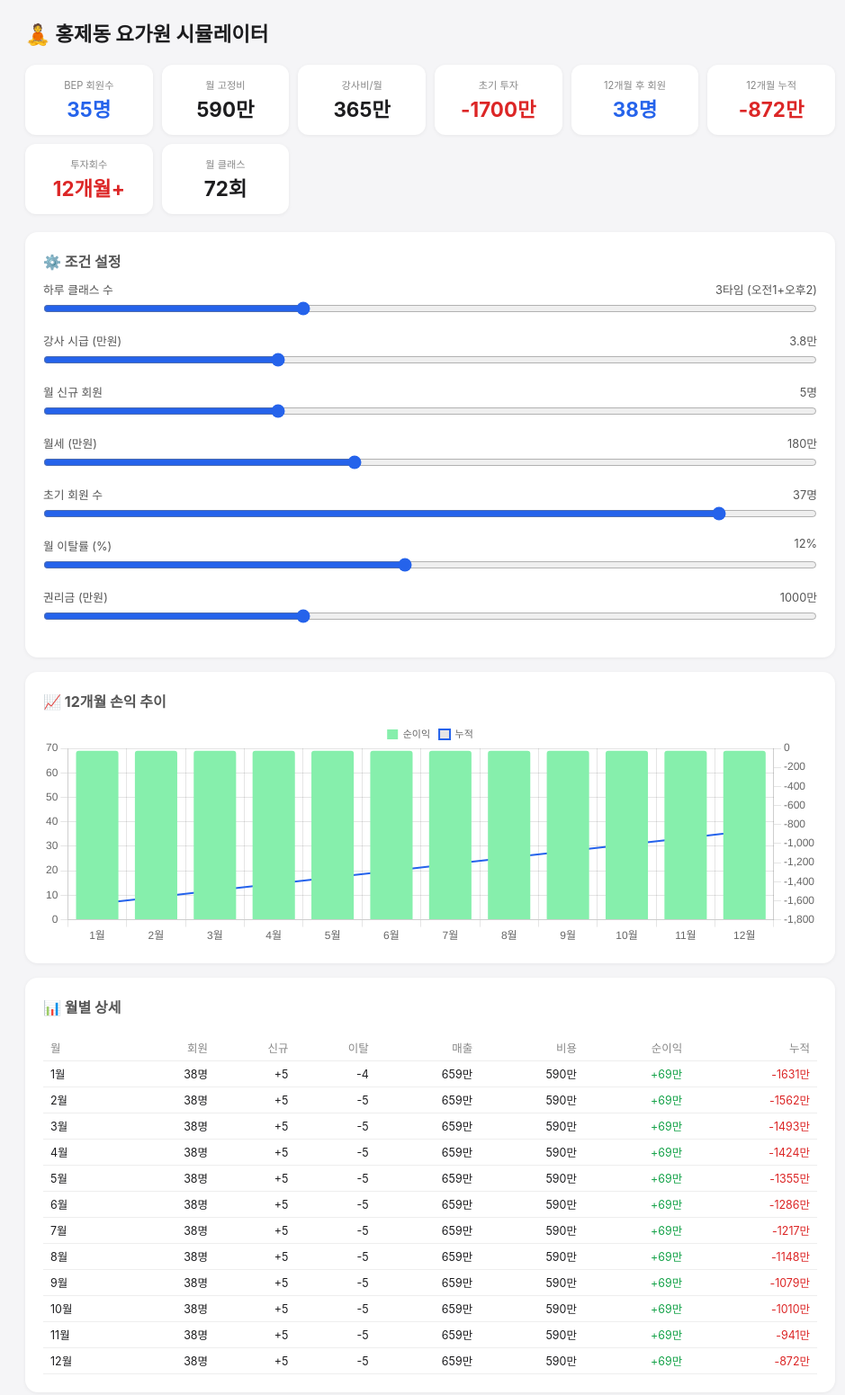
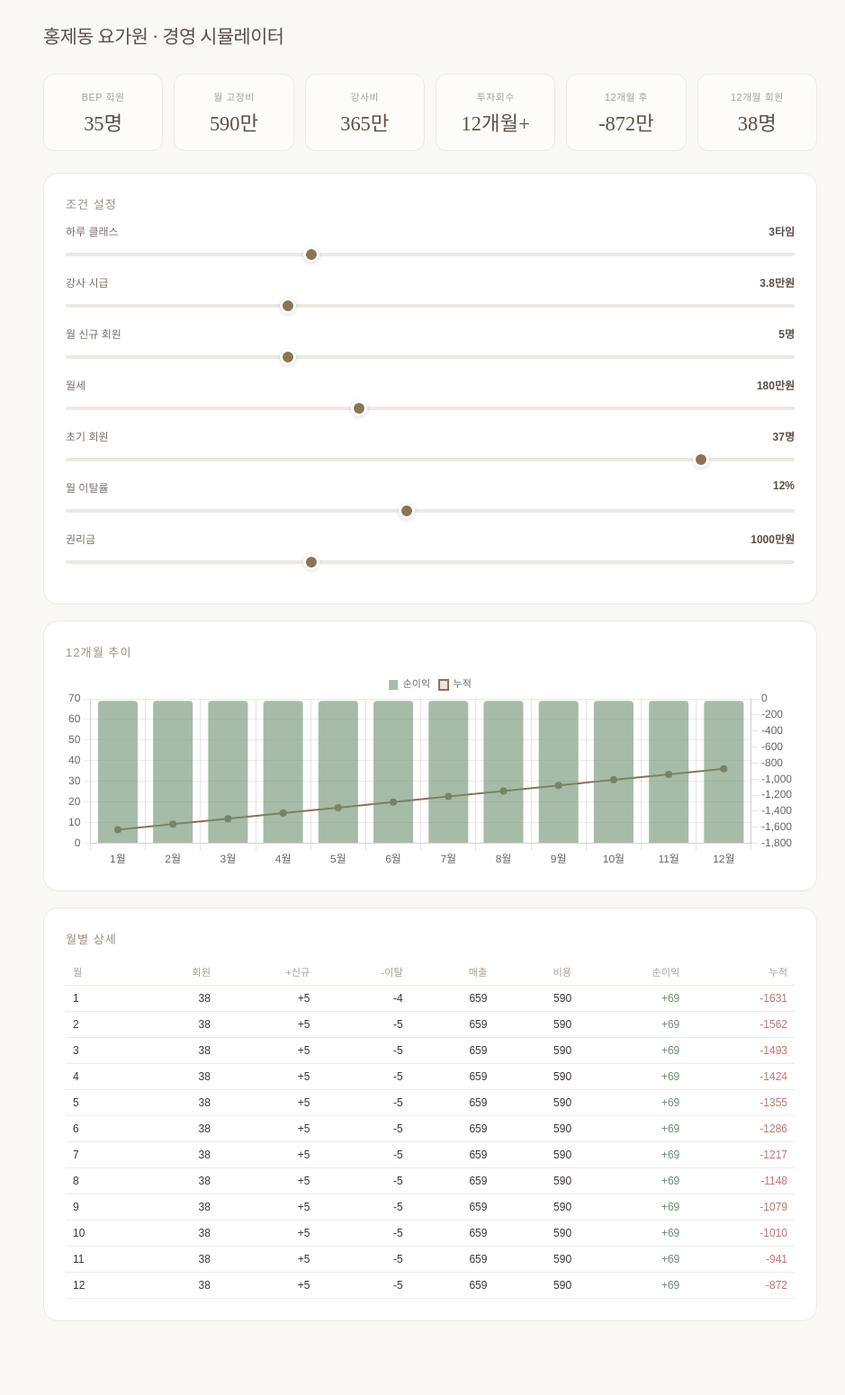
Before and after one commit to soddy-igaw/yoga-dashboard, a plain HTML site: page index.html in a window 1280 px wide. Shown: the top 1551 px of the page at 90% size, without its empty margins (162-1101 px from the left). After the commit the page ends 1511 px from the top, so only its background shows below. Drawn offline with nearby package versions, Linux system fonts and the light colour scheme; a web font is replaced by a local one.

Commit message:
feat: 감성 UI 개편 + 홍보용 랜딩페이지 추가

```diff
--- a/index.html
+++ b/index.html
@@ -3,184 +3,115 @@
 <head>
     <meta charset="UTF-8">
     <meta name="viewport" content="width=device-width, initial-scale=1.0">
-    <title>홍제동 요가원 경영 대시보드</title>
+    <title>요가원 경영 시뮬레이터</title>
     <script src="https://cdn.jsdelivr.net/npm/chart.js"></script>
+    <link href="https://fonts.googleapis.com/css2?family=Noto+Serif+KR:wght@300;500&family=Pretendard:wght@300;400;600&display=swap" rel="stylesheet">
     <style>
         * { margin: 0; padding: 0; box-sizing: border-box; }
-        body { font-family: -apple-system, sans-serif; background: #f5f5f7; color: #1d1d1f; padding: 20px; }
-        .container { max-width: 900px; margin: 0 auto; }
-        h1 { font-size: 1.4rem; margin-bottom: 20px; }
-        h2 { font-size: 1rem; margin-bottom: 10px; color: #555; }
-        .section { background: white; border-radius: 14px; padding: 20px; margin-bottom: 16px; box-shadow: 0 1px 4px rgba(0,0,0,0.06); }
-        .kpi-grid { display: grid; grid-template-columns: repeat(auto-fit, minmax(140px, 1fr)); gap: 10px; margin-bottom: 20px; }
-        .kpi { background: white; border-radius: 12px; padding: 14px; text-align: center; box-shadow: 0 1px 4px rgba(0,0,0,0.06); }
-        .kpi .label { font-size: 0.7rem; color: #888; }
-        .kpi .val { font-size: 1.4rem; font-weight: 700; margin-top: 2px; }
-        .pos { color: #16a34a; } .neg { color: #dc2626; } .blue { color: #2563eb; }
-        .slider-group { margin-bottom: 14px; }
-        .slider-group label { font-size: 0.8rem; color: #555; display: flex; justify-content: space-between; margin-bottom: 4px; }
-        .slider-group input[type=range] { width: 100%; accent-color: #2563eb; }
-        .chart-box { height: 250px; margin-top: 10px; }
-        table { width: 100%; border-collapse: collapse; font-size: 0.78rem; margin-top: 10px; }
-        th, td { padding: 5px 8px; text-align: right; border-bottom: 1px solid #eee; }
-        th { color: #888; font-weight: 500; } td:first-child, th:first-child { text-align: left; }
-        .note { font-size: 0.75rem; color: #999; margin-top: 8px; }
+        body { font-family: 'Pretendard', sans-serif; background: #faf8f5; color: #3d3530; padding: 24px 16px; }
+        .container { max-width: 860px; margin: 0 auto; }
+        h1 { font-family: 'Noto Serif KR', serif; font-weight: 300; font-size: 1.3rem; letter-spacing: -0.5px; margin-bottom: 28px; color: #5c4f47; }
+        h2 { font-size: 0.82rem; font-weight: 400; color: #9b8e85; margin-bottom: 12px; letter-spacing: 1px; text-transform: uppercase; }
+        .section { background: #fff; border-radius: 16px; padding: 24px; margin-bottom: 18px; border: 1px solid #ede8e3; }
+        .kpi-grid { display: grid; grid-template-columns: repeat(auto-fit, minmax(130px, 1fr)); gap: 12px; margin-bottom: 24px; }
+        .kpi { background: #fdfcfa; border-radius: 12px; padding: 16px; text-align: center; border: 1px solid #ede8e3; }
+        .kpi .label { font-size: 0.68rem; color: #a89e96; letter-spacing: 0.5px; }
+        .kpi .val { font-family: 'Noto Serif KR', serif; font-size: 1.4rem; font-weight: 500; margin-top: 4px; color: #5c4f47; }
+        .pos { color: #6b8f71; } .neg { color: #c4736e; } .accent { color: #8b7355; }
+        .slider-group { margin-bottom: 16px; }
+        .slider-group label { font-size: 0.75rem; color: #7a6f67; display: flex; justify-content: space-between; margin-bottom: 6px; }
+        .slider-group label span { font-weight: 600; color: #5c4f47; }
+        input[type=range] { width: 100%; height: 4px; -webkit-appearance: none; background: #ede8e3; border-radius: 2px; outline: none; }
+        input[type=range]::-webkit-slider-thumb { -webkit-appearance: none; width: 18px; height: 18px; border-radius: 50%; background: #8b7355; cursor: pointer; border: 3px solid #fff; box-shadow: 0 1px 4px rgba(0,0,0,0.15); }
+        .chart-box { height: 220px; margin-top: 8px; }
+        table { width: 100%; border-collapse: collapse; font-size: 0.75rem; }
+        th, td { padding: 7px 8px; text-align: right; border-bottom: 1px solid #f0ebe6; }
+        th { color: #a89e96; font-weight: 400; font-size: 0.7rem; } td:first-child, th:first-child { text-align: left; }
+        .divider { height: 1px; background: #ede8e3; margin: 20px 0; }
     </style>
 </head>
 <body>
 <div class="container">
-    <h1>🧘 홍제동 요가원 시뮬레이터</h1>
-
+    <h1>홍제동 요가원 · 경영 시뮬레이터</h1>
     <div class="kpi-grid" id="kpis"></div>
 
     <div class="section">
-        <h2>⚙️ 조건 설정</h2>
-        <div class="slider-group"><label>하루 클래스 수 <span id="v_classes"></span></label><input type="range" id="s_classes" min="2" max="5" step="1" value="3"></div>
-        <div class="slider-group"><label>강사 시급 (만원) <span id="v_wage"></span></label><input type="range" id="s_wage" min="3.5" max="4.5" step="0.1" value="3.75"></div>
+        <h2>조건 설정</h2>
+        <div class="slider-group"><label>하루 클래스 <span id="v_classes"></span></label><input type="range" id="s_classes" min="2" max="5" step="1" value="3"></div>
+        <div class="slider-group"><label>강사 시급 <span id="v_wage"></span></label><input type="range" id="s_wage" min="3.5" max="4.5" step="0.1" value="3.75"></div>
         <div class="slider-group"><label>월 신규 회원 <span id="v_new"></span></label><input type="range" id="s_new" min="2" max="12" step="1" value="5"></div>
-        <div class="slider-group"><label>월세 (만원) <span id="v_rent"></span></label><input type="range" id="s_rent" min="160" max="210" step="5" value="180"></div>
-        <div class="slider-group"><label>초기 회원 수 <span id="v_members"></span></label><input type="range" id="s_members" min="15" max="40" step="1" value="37"></div>
-        <div class="slider-group"><label>월 이탈률 (%) <span id="v_churn"></span></label><input type="range" id="s_churn" min="5" max="20" step="1" value="12"></div>
-        <div class="slider-group"><label>권리금 (만원) <span id="v_key"></span></label><input type="range" id="s_key" min="500" max="2000" step="100" value="1000"></div>
+        <div class="slider-group"><label>월세 <span id="v_rent"></span></label><input type="range" id="s_rent" min="160" max="210" step="5" value="180"></div>
+        <div class="slider-group"><label>초기 회원 <span id="v_members"></span></label><input type="range" id="s_members" min="15" max="40" step="1" value="37"></div>
+        <div class="slider-group"><label>월 이탈률 <span id="v_churn"></span></label><input type="range" id="s_churn" min="5" max="20" step="1" value="12"></div>
+        <div class="slider-group"><label>권리금 <span id="v_key"></span></label><input type="range" id="s_key" min="500" max="2000" step="100" value="1000"></div>
     </div>
 
     <div class="section">
-        <h2>📈 12개월 손익 추이</h2>
+        <h2>12개월 추이</h2>
         <div class="chart-box"><canvas id="chart"></canvas></div>
     </div>
 
     <div class="section">
-        <h2>📊 월별 상세</h2>
+        <h2>월별 상세</h2>
         <div style="overflow-x:auto;"><table id="tbl"></table></div>
-    </div>
-
-    <div class="section">
-        <h2>💡 수업 구조</h2>
-        <div id="classInfo"></div>
-        <p class="note">오전 1타임 + 오후 2타임 기본 / 슬라이더로 조절 시 오후 타임 추가</p>
     </div>
 </div>
 
 <script>
 let chart;
-const $ = id => document.getElementById(id);
+const $=id=>document.getElementById(id);
+const SLIDERS=['classes','wage','new','rent','members','churn','key'];
+SLIDERS.forEach(s=>$('s_'+s).addEventListener('input',render));
 
-const SLIDERS = ['classes','wage','new','rent','members','churn','key'];
-SLIDERS.forEach(s => {
-    $('s_'+s).addEventListener('input', render);
-});
+function getInputs(){return{classesPerDay:+$('s_classes').value,wage:+$('s_wage').value,monthlyNew:+$('s_new').value,rent:+$('s_rent').value,initialMembers:+$('s_members').value,churnRate:+$('s_churn').value/100,keyMoney:+$('s_key').value,deposit:500,interior:200,pricePerMonth:52/3,daysPerWeek:6}}
 
-function getInputs() {
-    return {
-        classesPerDay: +$('s_classes').value,
-        wage: +$('s_wage').value,
-        monthlyNew: +$('s_new').value,
-        rent: +$('s_rent').value,
-        initialMembers: +$('s_members').value,
-        churnRate: +$('s_churn').value / 100,
-        keyMoney: +$('s_key').value,
-        deposit: 500,
-        interior: 200,
-        pricePerMonth: 52 / 3, // 3개월 52만 → 월 17.3만
-        daysPerWeek: 6,
-    };
+function calcCost(p){
+    const total=p.classesPerDay*p.daysPerWeek*4;
+    const self=8;
+    const inst=(total-self)*p.wage*1.5;
+    return{instructor:Math.round(inst),fixed:Math.round(p.rent+inst+25+10+10),total,self};
 }
 
-function calcCost(p, members) {
-    // 강사비: 클래스수 × 주6일 × 4주 × (시급 × 1.5시간)
-    const classesPerMonth = p.classesPerDay * p.daysPerWeek * 4;
-    const instructorCost = classesPerMonth * p.wage * 1.5;
-    // 주말 본인 2클래스 절감 (토일 × 4주 = 8클래스)
-    const selfClasses = 8;
-    const actualInstructor = (classesPerMonth - selfClasses) * p.wage * 1.5;
-    const utilities = 25;
-    const supplies = 10;
-    const marketing = 10;
-    return {
-        instructor: Math.round(actualInstructor),
-        fixed: Math.round(p.rent + actualInstructor + utilities + supplies + marketing),
-        classesPerMonth,
-        selfClasses
-    };
+function simulate(p){
+    const r=[];let t=p.initialMembers,init=p.keyMoney+p.deposit+p.interior,c=-init;
+    for(let m=1;m<=12;m++){
+        const ch=Math.round(t*p.churnRate);t=Math.max(0,t-ch+p.monthlyNew);
+        const rev=Math.round(t*p.pricePerMonth),{fixed}=calcCost(p),pr=rev-fixed;c+=pr;
+        r.push({month:m,total:t,churned:ch,revenue:rev,fixed,profit:Math.round(pr),cumul:Math.round(c)});
+    }return{results:r,init};
 }
 
-function simulate(p) {
-    const results = [];
-    let total = p.initialMembers;
-    const init = p.keyMoney + p.deposit + p.interior;
-    let cumul = -init;
+function render(){
+    const p=getInputs();
+    $('v_classes').textContent=p.classesPerDay+'타임';
+    $('v_wage').textContent=p.wage.toFixed(1)+'만원';
+    $('v_new').textContent=p.monthlyNew+'명';
+    $('v_rent').textContent=p.rent+'만원';
+    $('v_members').textContent=p.initialMembers+'명';
+    $('v_churn').textContent=(p.churnRate*100).toFixed(0)+'%';
+    $('v_key').textContent=p.keyMoney+'만원';
 
-    for (let m = 1; m <= 12; m++) {
-        const churned = Math.round(total * p.churnRate);
-        total = Math.max(0, total - churned + p.monthlyNew);
-        const revenue = Math.round(total * p.pricePerMonth);
-        const { fixed } = calcCost(p, total);
-        const profit = revenue - fixed;
-        cumul += profit;
-        results.push({ month: m, total, churned, revenue, fixed, profit: Math.round(profit), cumul: Math.round(cumul) });
-    }
-    return { results, init };
+    const{results,init}=simulate(p),{fixed,instructor}=calcCost(p);
+    const bep=Math.ceil(fixed/p.pricePerMonth),last=results[11],rec=results.find(r=>r.cumul>=0);
+
+    $('kpis').innerHTML=`
+        <div class="kpi"><div class="label">BEP 회원</div><div class="val accent">${bep}명</div></div>
+        <div class="kpi"><div class="label">월 고정비</div><div class="val">${fixed}만</div></div>
+        <div class="kpi"><div class="label">강사비</div><div class="val">${instructor}만</div></div>
+        <div class="kpi"><div class="label">투자회수</div><div class="val ${rec?'pos':'neg'}">${rec?rec.month+'개월':'12개월+'}</div></div>
+        <div class="kpi"><div class="label">12개월 후</div><div class="val ${last.cumul>=0?'pos':'neg'}">${last.cumul>=0?'+':''}${last.cumul}만</div></div>
+        <div class="kpi"><div class="label">12개월 회원</div><div class="val accent">${last.total}명</div></div>`;
+
+    let html='<thead><tr><th>월</th><th>회원</th><th>+신규</th><th>-이탈</th><th>매출</th><th>비용</th><th>순이익</th><th>누적</th></tr></thead><tbody>';
+    results.forEach(r=>{html+=`<tr><td>${r.month}</td><td>${r.total}</td><td>+${p.monthlyNew}</td><td>-${r.churned}</td><td>${r.revenue}</td><td>${r.fixed}</td><td class="${r.profit>=0?'pos':'neg'}">${r.profit>=0?'+':''}${r.profit}</td><td class="${r.cumul>=0?'pos':'neg'}">${r.cumul>=0?'+':''}${r.cumul}</td></tr>`;});
+    html+='</tbody>';$('tbl').innerHTML=html;
+
+    if(chart)chart.destroy();
+    chart=new Chart($('chart'),{type:'bar',data:{labels:results.map(r=>r.month+'월'),datasets:[
+        {label:'순이익',data:results.map(r=>r.profit),backgroundColor:results.map(r=>r.profit>=0?'rgba(107,143,113,0.6)':'rgba(196,115,110,0.5)'),borderRadius:4},
+        {label:'누적',data:results.map(r=>r.cumul),type:'line',borderColor:'#8b7355',borderWidth:2,pointRadius:3,pointBackgroundColor:'#8b7355',fill:false,yAxisID:'y1'}
+    ]},options:{responsive:true,maintainAspectRatio:false,plugins:{legend:{labels:{font:{size:11,family:'Pretendard'},boxWidth:10}}},scales:{y:{position:'left',grid:{color:'#f0ebe6'}},y1:{position:'right',grid:{drawOnChartArea:false}}}}});
 }
-
-function render() {
-    const p = getInputs();
-    // Update labels
-    $('v_classes').textContent = p.classesPerDay + '타임 (오전1+오후'+(p.classesPerDay-1)+')';
-    $('v_wage').textContent = p.wage.toFixed(1) + '만';
-    $('v_new').textContent = p.monthlyNew + '명';
-    $('v_rent').textContent = p.rent + '만';
-    $('v_members').textContent = p.initialMembers + '명';
-    $('v_churn').textContent = (p.churnRate*100).toFixed(0) + '%';
-    $('v_key').textContent = p.keyMoney + '만';
-
-    const { results, init } = simulate(p);
-    const { fixed, instructor, classesPerMonth, selfClasses } = calcCost(p, p.initialMembers);
-    const bep = Math.ceil(fixed / p.pricePerMonth);
-    const last = results[results.length - 1];
-    const recoveryMonth = results.find(r => r.cumul >= 0);
-
-    // KPIs
-    $('kpis').innerHTML = `
-        <div class="kpi"><div class="label">BEP 회원수</div><div class="val blue">${bep}명</div></div>
-        <div class="kpi"><div class="label">월 고정비</div><div class="val">${fixed}만</div></div>
-        <div class="kpi"><div class="label">강사비/월</div><div class="val">${instructor}만</div></div>
-        <div class="kpi"><div class="label">초기 투자</div><div class="val neg">-${init}만</div></div>
-        <div class="kpi"><div class="label">12개월 후 회원</div><div class="val blue">${last.total}명</div></div>
-        <div class="kpi"><div class="label">12개월 누적</div><div class="val ${last.cumul>=0?'pos':'neg'}">${last.cumul>=0?'+':''}${last.cumul}만</div></div>
-        <div class="kpi"><div class="label">투자회수</div><div class="val ${recoveryMonth?'pos':'neg'}">${recoveryMonth?recoveryMonth.month+'개월':'12개월+' }</div></div>
-        <div class="kpi"><div class="label">월 클래스</div><div class="val">${classesPerMonth}회</div></div>
-    `;
-
-    // Class info
-    $('classInfo').innerHTML = `<p style="font-size:0.85rem;">총 ${classesPerMonth}클래스/월 중 본인 ${selfClasses}클래스 (주말) → 강사 담당 ${classesPerMonth-selfClasses}클래스</p>`;
-
-    // Table
-    let html = '<thead><tr><th>월</th><th>회원</th><th>신규</th><th>이탈</th><th>매출</th><th>비용</th><th>순이익</th><th>누적</th></tr></thead><tbody>';
-    results.forEach(r => {
-        html += `<tr><td>${r.month}월</td><td>${r.total}명</td><td>+${p.monthlyNew}</td><td>-${r.churned}</td><td>${r.revenue}만</td><td>${r.fixed}만</td><td class="${r.profit>=0?'pos':'neg'}">${r.profit>=0?'+':''}${r.profit}만</td><td class="${r.cumul>=0?'pos':'neg'}">${r.cumul>=0?'+':''}${r.cumul}만</td></tr>`;
-    });
-    html += '</tbody>';
-    $('tbl').innerHTML = html;
-
-    // Chart
-    if (chart) chart.destroy();
-    chart = new Chart($('chart'), {
-        type: 'bar',
-        data: {
-            labels: results.map(r => r.month+'월'),
-            datasets: [
-                { label: '순이익', data: results.map(r => r.profit), backgroundColor: results.map(r => r.profit>=0?'#86efac':'#fca5a5'), borderRadius: 3 },
-                { label: '누적', data: results.map(r => r.cumul), type: 'line', borderColor: '#2563eb', borderWidth: 2, pointRadius: 3, fill: false, yAxisID: 'y1' }
-            ]
-        },
-        options: {
-            responsive: true, maintainAspectRatio: false,
-            plugins: { legend: { display: true, position: 'top', labels: { boxWidth: 12, font: { size: 11 } } } },
-            scales: { y: { position: 'left' }, y1: { position: 'right', grid: { drawOnChartArea: false } } }
-        }
-    });
-}
-
 render();
 </script>
 </body>
```
Also changed, not shown: landing.html (added, +154 -0 lines).
